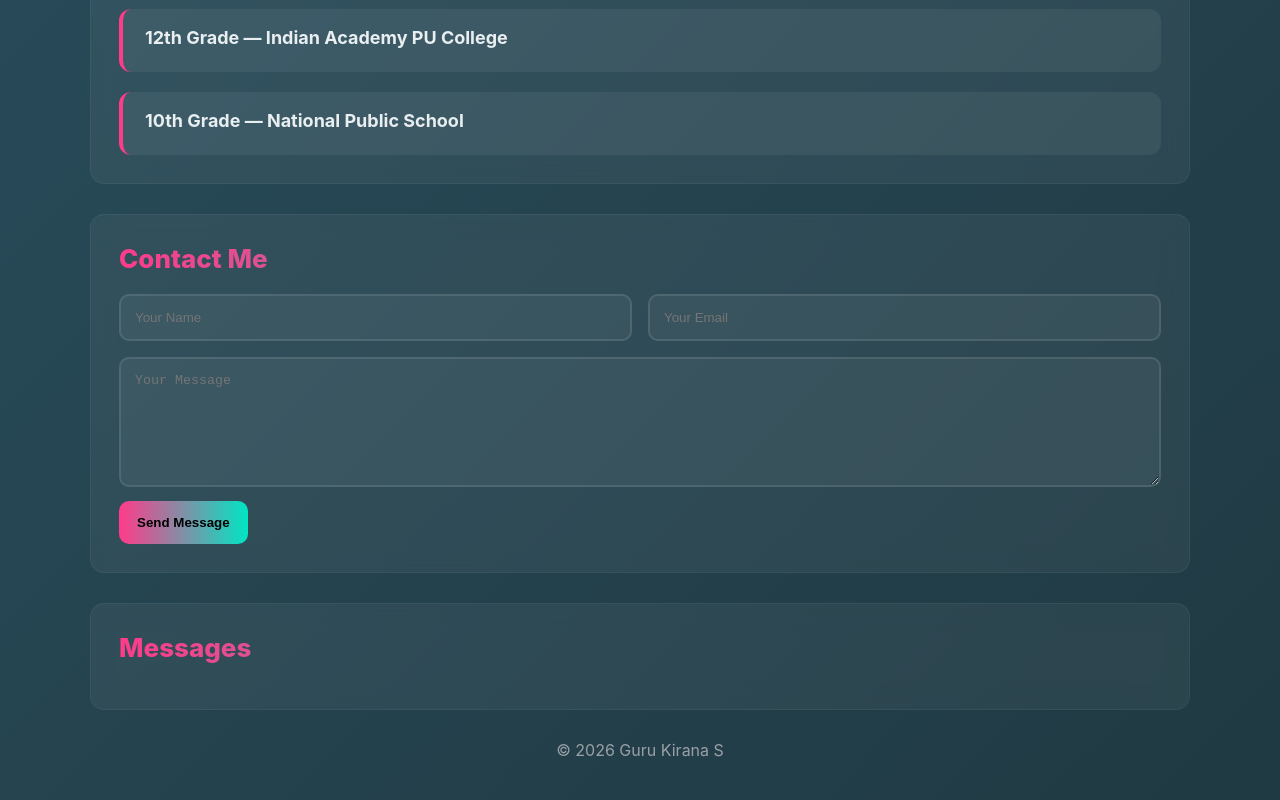
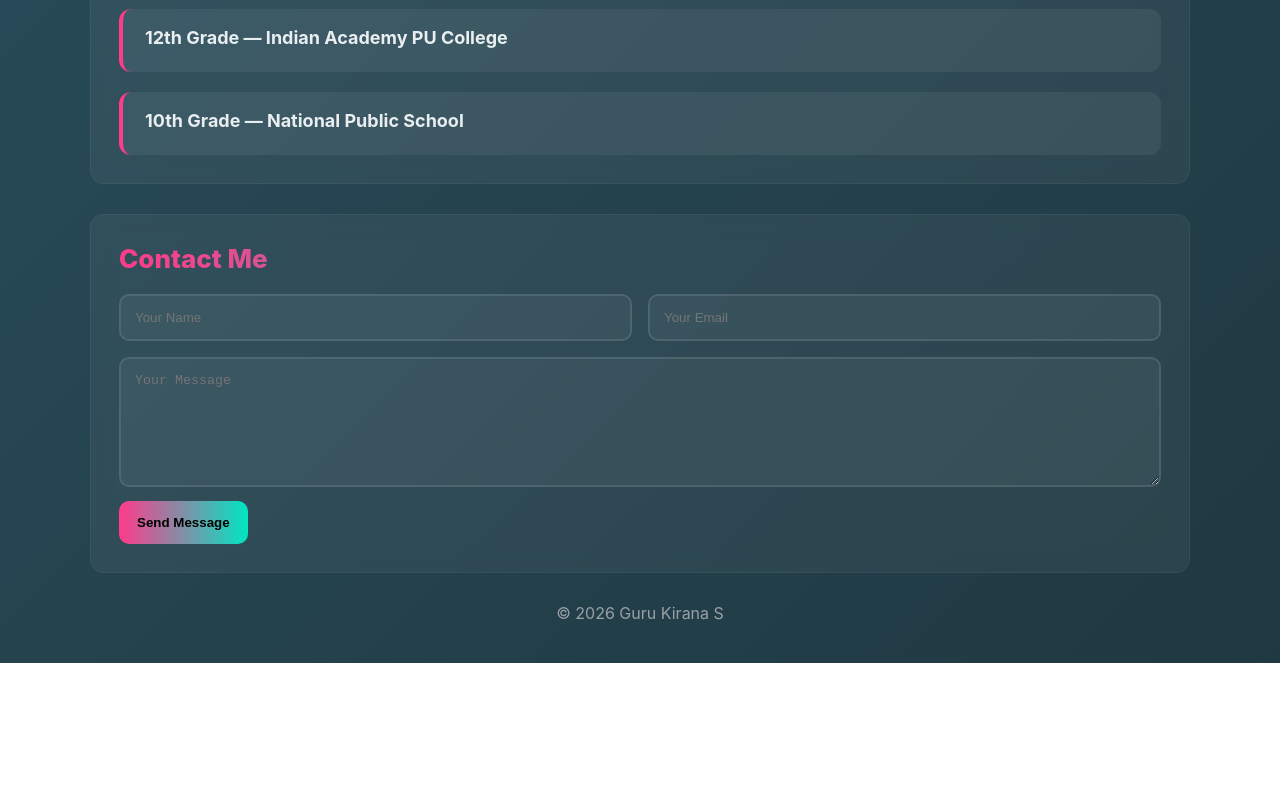
Before and after one commit to 25bcab26-kiran/portfolio-Final, a plain HTML site: page index.html in a window 1280 px wide. Shown: the part 1026-1826 px from the top of the page. After the commit the page ends 1689 px from the top, so only its background shows below. Drawn offline with Linux system fonts and the light colour scheme; no server answers.

Commit message:
Removed messages section

```diff
--- a/index.html
+++ b/index.html
@@ -125,10 +125,7 @@ with modern frontend and backend technologies.
 <button id="sendBtn">Send Message</button>
 
 </section>
-<section class="card">
-  <h2 class="section-title">Messages</h2>
-  <div id="messages"></div>
-</section>
+
 
 
 <footer>
```
Also changed, not shown: backend/server.js (+7 -1 lines).
